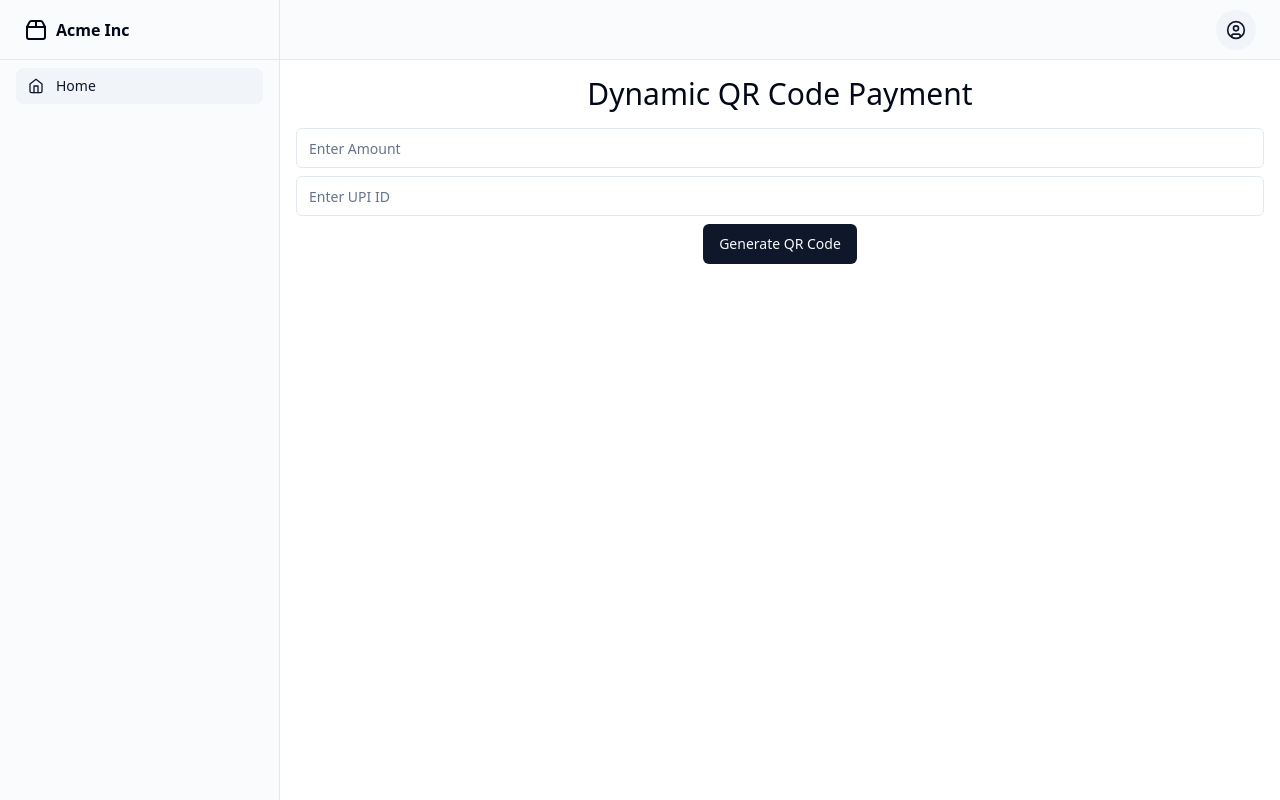
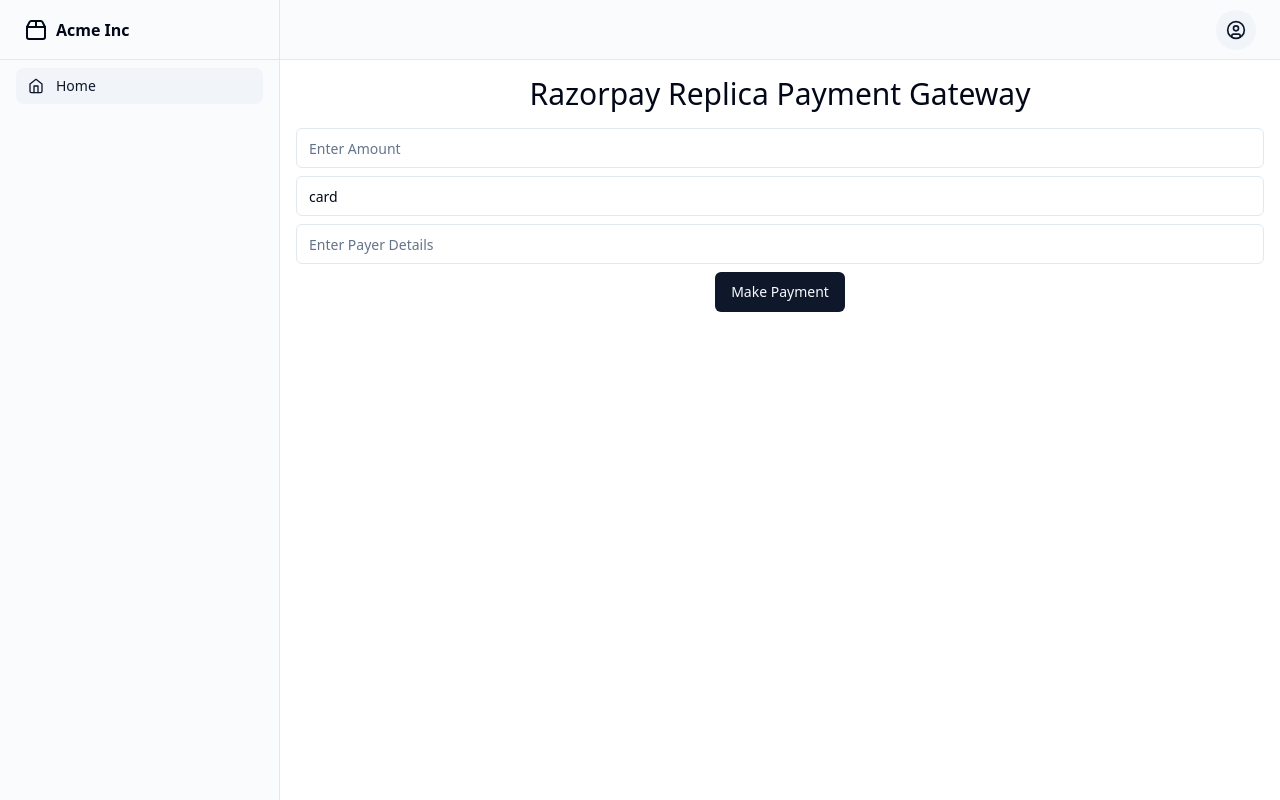
Before and after one commit to GPT-Engineer-App/upi-intent-gateway, a React (Vite) app: page / in a window 1280 px wide. Built offline with nearby package versions, Linux system fonts and the light colour scheme.

Commit message:
Implemented payment gateway component for Razorpay replica with mock payment API integration and payment status display.

```diff
--- a/src/pages/Index.jsx
+++ b/src/pages/Index.jsx
@@ -1,21 +1,48 @@
 import { Button } from "@/components/ui/button";
 import { Input } from "@/components/ui/input";
 import { useState } from "react";
+import { useMutation } from "@tanstack/react-query";
+import { toast } from "sonner";
+
+const mockPaymentAPI = async (paymentDetails) => {
+  // Simulate API call
+  return new Promise((resolve, reject) => {
+    setTimeout(() => {
+      if (Math.random() > 0.5) {
+        resolve({ status: "success" });
+      } else {
+        reject({ status: "failure" });
+      }
+    }, 1000);
+  });
+};
 
 const Index = () => {
   const [amount, setAmount] = useState("");
-  const [upiId, setUpiId] = useState("");
-  const [qrCode, setQrCode] = useState(null);
+  const [paymentMethod, setPaymentMethod] = useState("card");
+  const [payerDetails, setPayerDetails] = useState("");
+  const { mutate, isLoading } = useMutation({
+    mutationFn: mockPaymentAPI,
+    onSuccess: (data) => {
+      toast.success("Payment Successful!");
+    },
+    onError: (error) => {
+      toast.error("Payment Failed!");
+    },
+  });
 
-  const generateQrCode = () => {
-    // Placeholder logic for generating QR code
-    const qrCodeData = `upi://pay?pa=${upiId}&am=${amount}`;
-    setQrCode(qrCodeData);
+  const handlePayment = () => {
+    const paymentDetails = {
+      amount,
+      paymentMethod,
+      payerDetails,
+    };
+    mutate(paymentDetails);
   };
 
   return (
     <div className="text-center space-y-4">
-      <h1 className="text-3xl">Dynamic QR Code Payment</h1>
+      <h1 className="text-3xl">Razorpay Replica Payment Gateway</h1>
       <div className="space-y-2">
         <Input
           placeholder="Enter Amount"
@@ -23,22 +50,19 @@ const Index = () => {
           onChange={(e) => setAmount(e.target.value)}
         />
         <Input
-          placeholder="Enter UPI ID"
-          value={upiId}
-          onChange={(e) => setUpiId(e.target.value)}
+          placeholder="Enter Payment Method (e.g., card, UPI)"
+          value={paymentMethod}
+          onChange={(e) => setPaymentMethod(e.target.value)}
         />
-        <Button onClick={generateQrCode}>Generate QR Code</Button>
+        <Input
+          placeholder="Enter Payer Details"
+          value={payerDetails}
+          onChange={(e) => setPayerDetails(e.target.value)}
+        />
+        <Button onClick={handlePayment} disabled={isLoading}>
+          {isLoading ? "Processing..." : "Make Payment"}
+        </Button>
       </div>
-      {qrCode && (
-        <div className="mt-4">
-          <img
-            src="/placeholder.svg"
-            alt="QR Code"
-            className="mx-auto object-cover w-full h-[400px]"
-          />
-          <p>{qrCode}</p>
-        </div>
-      )}
     </div>
   );
 };
```
